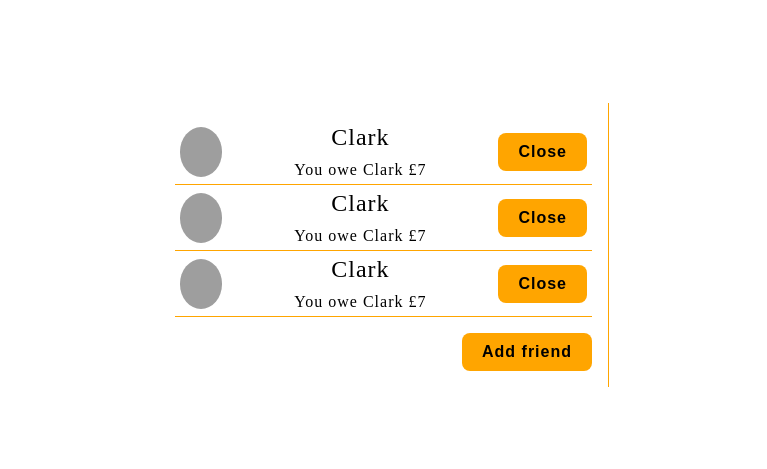
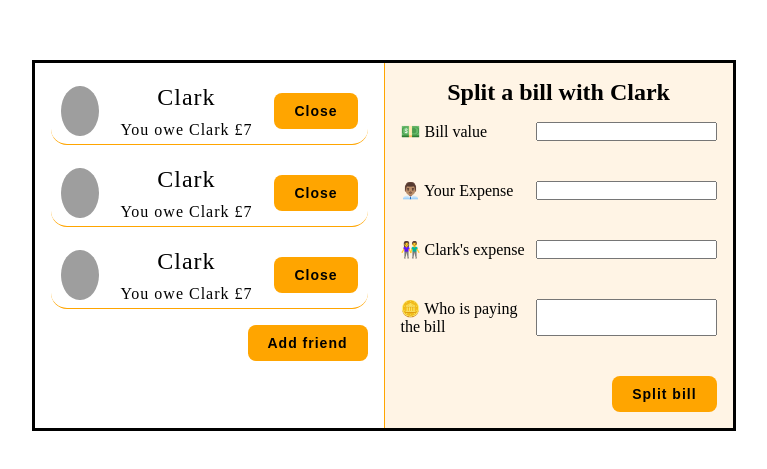
Before and after one commit to A-Karim2003/eat-n-split, a React (Vite) app: page / in a window 1280 px wide. Shown: the part 155-624 px from the top of the page, without its empty margins (256-1023 px from the left). Built offline with nearby package versions, Linux system fonts and the light colour scheme; grey boxes are pictures that could not be loaded.

Commit message:
refactor the components to be more resuable .added split bill section

```diff
--- a/src/App.jsx
+++ b/src/App.jsx
@@ -4,8 +4,8 @@ import Friends from "./components/Friends/Friends.jsx";
 function App() {
   return (
     <div className="app">
+      <Friends />
       <BillSplitter />
-      <Friends />
     </div>
   );
 }
--- a/src/components/BillSplitter/BillInput.jsx
+++ /dev/null
@@ -1,5 +0,0 @@
-function BillInput() {
-  return <div></div>;
-}
-
-export default BillInput;
--- a/src/components/BillSplitter/ExpenseResult.jsx
+++ /dev/null
@@ -1,5 +0,0 @@
-function ExpenseResult() {
-  return <div></div>;
-}
-
-export default ExpenseResult;
--- /dev/null
+++ b/src/components/BillSplitter/InputGroup.jsx
@@ -0,0 +1,5 @@
+function InputGroup({ children }) {
+  return <div className="input-group">{children}</div>;
+}
+
+export default InputGroup;
--- a/src/components/BillSplitter/PayerSelector.jsx
+++ /dev/null
@@ -1,5 +0,0 @@
-function PayerSelector() {
-  return <div></div>;
-}
-
-export default PayerSelector;
--- a/src/components/BillSplitter/billSplitter.css
+++ b/src/components/BillSplitter/billSplitter.css
@@ -0,0 +1,22 @@
+.bill-splitter-container {
+  background-color: #fff4e5;
+  padding: 1rem;
+  flex: 1;
+}
+
+.bill-splitter-container h2 {
+  text-align: center;
+  margin-bottom: 1rem;
+}
+
+.input-group {
+  display: flex;
+  justify-content: space-between;
+  justify-items: center;
+  margin-bottom: 2.5rem;
+}
+
+.split-bill-btn {
+  display: block;
+  margin-left: auto;
+}
--- a/src/components/BillSplitter/billSplitter.jsx
+++ b/src/components/BillSplitter/billSplitter.jsx
@@ -1,5 +1,40 @@
+import InputGroup from "./InputGroup";
+import Button from "../Button";
+
+import "./billSplitter.css";
+
 function BillSplitter() {
-  return <div></div>;
+  return (
+    <div className="bill-splitter-container">
+      <h2>Split a bill with Clark</h2>
+
+      {/* --------Bill Value--------- */}
+      <InputGroup>
+        <div>💵 Bill value</div>
+        <input type="number" />
+      </InputGroup>
+
+      {/* --------Your Expense--------- */}
+      <InputGroup>
+        <div>👨🏽‍💼 Your Expense</div>
+        <input type="number" />
+      </InputGroup>
+
+      {/* --------Friend's valie--------- */}
+      <InputGroup>
+        <div>👫 Clark's expense</div>
+        <input type="number" />
+      </InputGroup>
+
+      {/* --------Bill payer--------- */}
+      <InputGroup>
+        <div>🪙 Who is paying the bill</div>
+        <input type="number" />
+      </InputGroup>
+
+      <Button className={"split-bill-btn"}>Split bill</Button>
+    </div>
+  );
 }
 
 export default BillSplitter;
--- a/src/components/Friends/Friend.jsx
+++ b/src/components/Friends/Friend.jsx
@@ -1,4 +1,3 @@
-import "./friend.css";
 import Button from "../../components/Button";
 
 function Friend() {
--- a/src/components/Friends/friend.css
+++ b/src/components/Friends/friend.css
@@ -1,20 +1,24 @@
 /*=========== Left-section-container======== */
 
 .friends {
-  max-width: 500px;
-  min-width: 450px;
-  width: 100%;
   border-right: solid 1px orange;
   padding: 1rem;
+  flex: 1;
 }
 
 .friend {
   display: flex;
   align-items: center;
   justify-content: space-evenly;
-  margin-bottom: rem;
+  margin-bottom: 1rem;
   border-bottom: solid 1px orange;
-  padding: 5px;
+  padding: 5px 10px;
+  border-radius: 16px;
+  cursor: pointer;
+}
+
+.friend:hover {
+  background-color: #fff4e5;
 }
 
 /*=============== Profile-pic============= */
--- a/src/index.css
+++ b/src/index.css
@@ -6,15 +6,24 @@
 
 body {
   height: 100vh;
-  width: 100%;
+  width: 100vw;
   display: flex;
   align-items: center;
-  justify-content: space-evenly;
+  justify-content: center;
 }
 
 .app {
   max-width: 1000px;
   width: 100%;
+  display: flex;
+  border: solid;
+}
+
+@media (max-width: 720px) {
+  .app {
+    flex-direction: column;
+    gap: 2rem;
+  }
 }
 
 button {
@@ -22,7 +31,7 @@ button {
   padding: 10px 20px;
   border: none;
   border-radius: 8px;
-  font-size: 16px;
+  font-size: 14px;
   letter-spacing: 1px;
   font-weight: 600;
   cursor: pointer;
```
